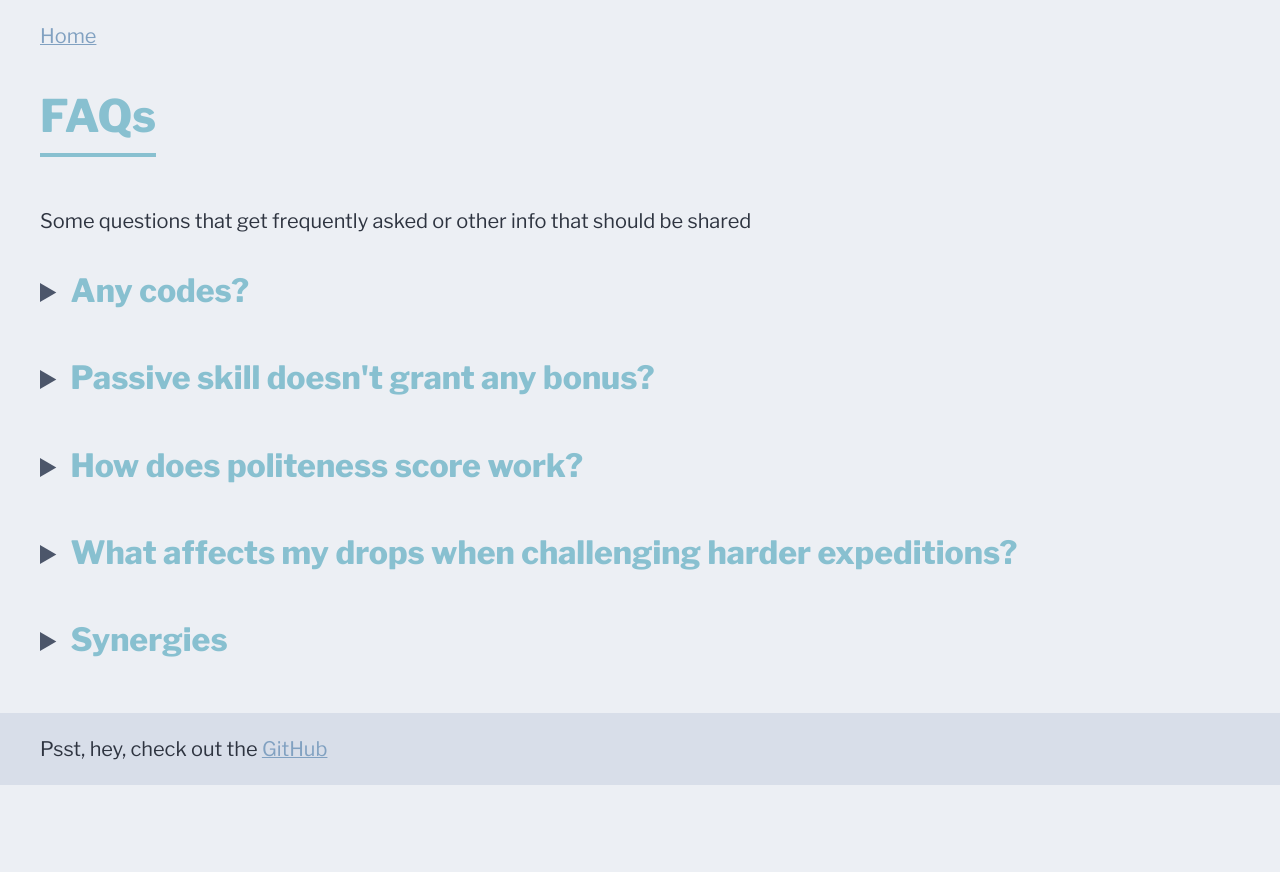
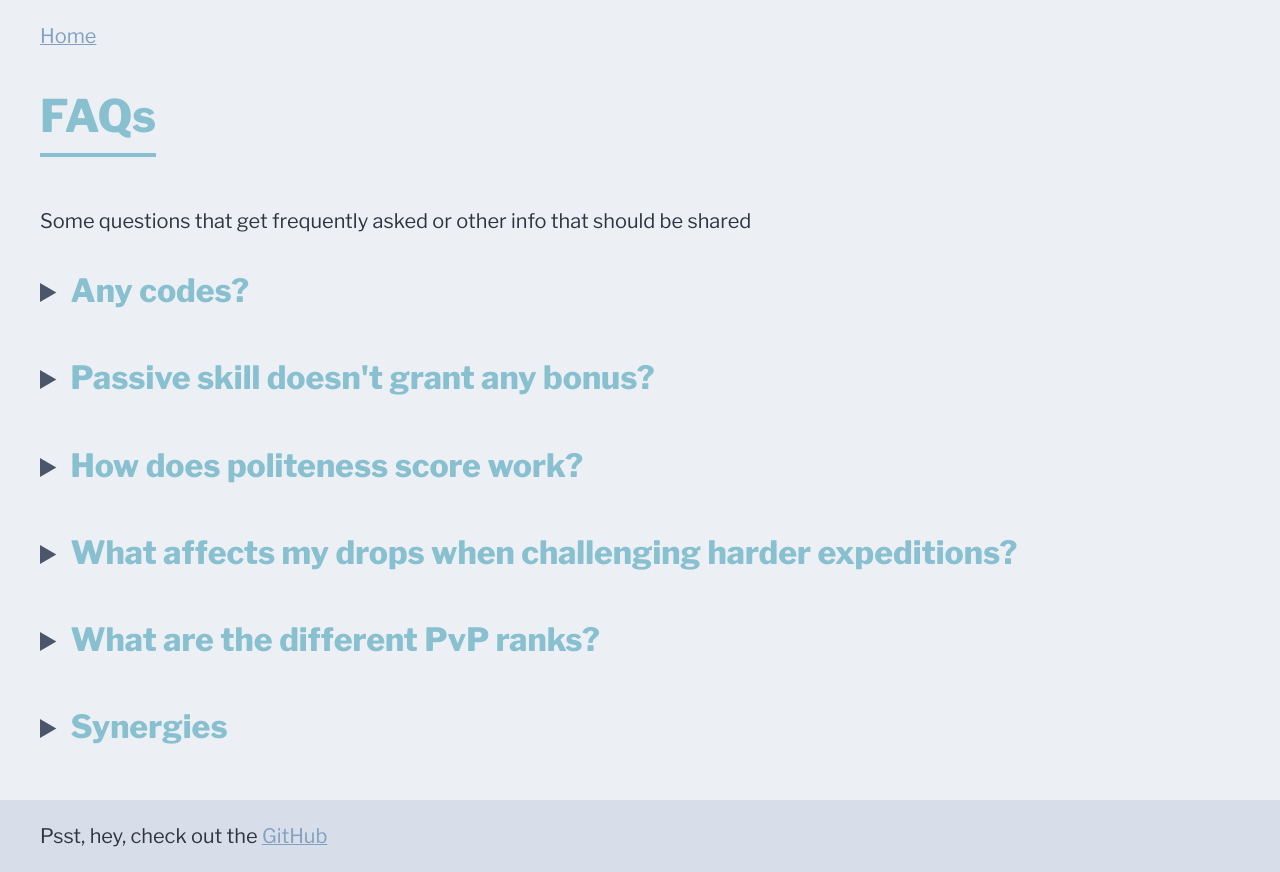
Before and after one commit to Greenfoot5/AL-Wiki, a SvelteKit app: page /faq in a window 1280 px wide. Before the commit the page ends 820 px from the top, so only its background shows below. Built offline with nearby package versions, Linux system fonts and the light colour scheme.

Commit message:
Added PVP divisions to FAQs

```diff
--- a/src/routes/faq/+page.svelte
+++ b/src/routes/faq/+page.svelte
@@ -45,6 +45,18 @@
         When increasing the difficulty, i.e. from <span style="color: var(--nord-frost-2)">normal (blue)</span> ➠ <span style="color: var(--nord-yellow)">hard (yellow)</span> ➠ <span style="color: var(--nord-red)">torment (red)</span>, drop rates for <Rarity rarity="rare"/>/<Rarity rarity="epic"/>/<Rarity rarity="legendary"/> gear increases as well as xp & gold rewards.
     </details>
 
+    <details id="divisions">
+        <summary><h2>What are the different PvP ranks?</h2></summary>
+        Each rank is separated by 250 elo, and upon reaching a new rank (and winning a battle) you gain a title with the same name of your rank.
+        Old titles do not disappear upon gaining new ones.<br />
+        <img src="divisions.png"
+             alt="The PVP ranks are split into five divisions with four steps in each.
+             The five divisions are 'Scout', 'Knight', 'Centurion', 'Iron Guard' and 'Crusader'
+             Each step is the name of the division and then a suffix.
+             The first step has no suffix, the latter three have 'Custodian', 'Watcher' and 'Signifier' as the suffix."
+             style="max-height: 50%">
+    </details>
+
     <details id="synergies">
         <summary><h2>Synergies</h2></summary>
         Synergies work by granting buffs based on who is in your party.
```
Also changed, not shown: static/divisions.png (added).
